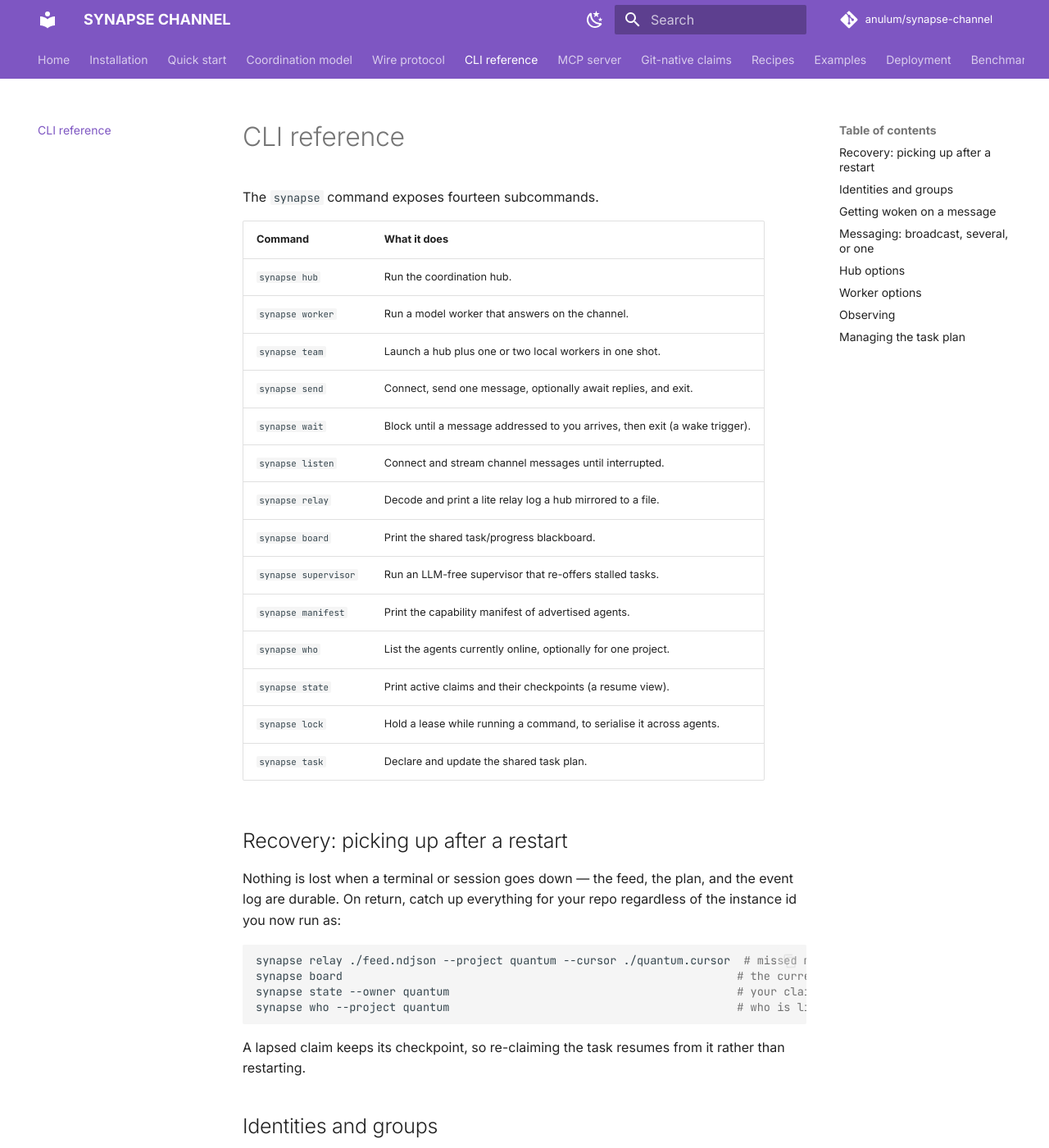
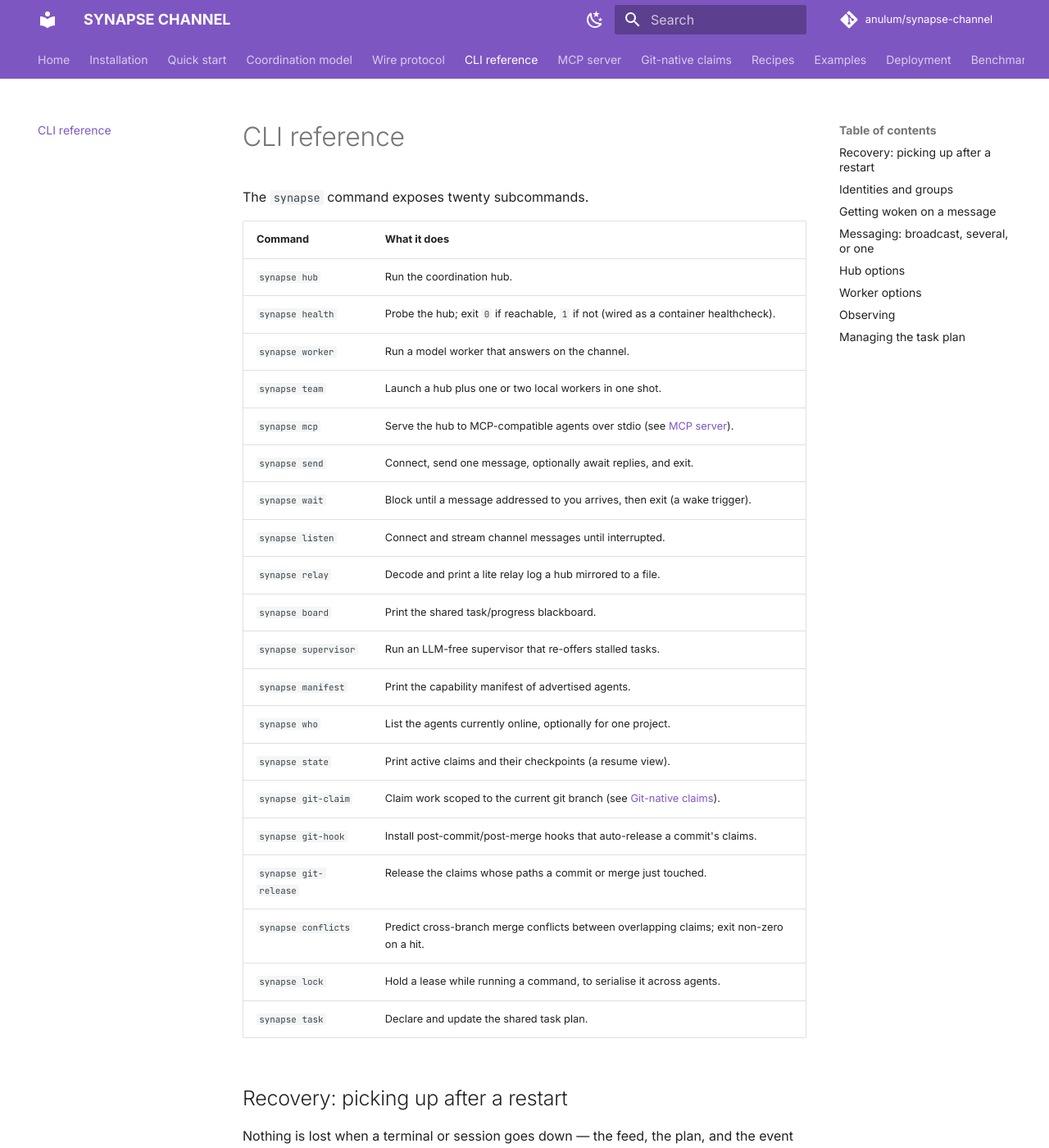
Before and after one commit to anulum/synapse-channel, an MkDocs documentation site: the page built from docs/cli.md, in a window 1280 px wide and 1400 px high. Shown: the whole window at 82% size. Built offline with MkDocs 1.6.1 and Material for MkDocs 9.7.7, drawn with Linux system fonts in a browser that asks for light colours; comment, search, counter and statistics services are not loaded.

Commit message:
docs: complete the CLI reference and mark the package Production/Stable
Add the six subcommands the CLI reference omitted — health, mcp, git-claim,
git-hook, git-release, and conflicts — with links to the MCP and git-native
guides, and correct the documented count to twenty. Move the Trove
development-status classifier to Production/Stable: the suite (747 tests,
100% coverage), strict typing, packaging (wheel ships every subpackage), and
docs are verified end to end, and a clean-room install plus a live hub smoke
of the claim, state, conflicts, and query paths pass.

Authored by Anulum Fortis & Arcane Sapience (protoscience@anulum.li)

```diff
--- a/docs/cli.md
+++ b/docs/cli.md
@@ -1,12 +1,14 @@
 # CLI reference
 
-The `synapse` command exposes fourteen subcommands.
+The `synapse` command exposes twenty subcommands.
 
 | Command | What it does |
 | --- | --- |
 | `synapse hub` | Run the coordination hub. |
+| `synapse health` | Probe the hub; exit `0` if reachable, `1` if not (wired as a container healthcheck). |
 | `synapse worker` | Run a model worker that answers on the channel. |
 | `synapse team` | Launch a hub plus one or two local workers in one shot. |
+| `synapse mcp` | Serve the hub to MCP-compatible agents over stdio (see [MCP server](mcp.md)). |
 | `synapse send` | Connect, send one message, optionally await replies, and exit. |
 | `synapse wait` | Block until a message addressed to you arrives, then exit (a wake trigger). |
 | `synapse listen` | Connect and stream channel messages until interrupted. |
@@ -16,6 +18,10 @@
 | `synapse manifest` | Print the capability manifest of advertised agents. |
 | `synapse who` | List the agents currently online, optionally for one project. |
 | `synapse state` | Print active claims and their checkpoints (a resume view). |
+| `synapse git-claim` | Claim work scoped to the current git branch (see [Git-native claims](git-claims.md)). |
+| `synapse git-hook` | Install post-commit/post-merge hooks that auto-release a commit's claims. |
+| `synapse git-release` | Release the claims whose paths a commit or merge just touched. |
+| `synapse conflicts` | Predict cross-branch merge conflicts between overlapping claims; exit non-zero on a hit. |
 | `synapse lock` | Hold a lease while running a command, to serialise it across agents. |
 | `synapse task` | Declare and update the shared task plan. |
 
--- a/pyproject.toml
+++ b/pyproject.toml
@@ -22,7 +22,7 @@
 ]
 keywords = ["multi-agent", "coordination", "websocket", "task-claims", "local-first"]
 classifiers = [
-  "Development Status :: 4 - Beta",
+  "Development Status :: 5 - Production/Stable",
   "Intended Audience :: Developers",
   "Programming Language :: Python :: 3",
   "Programming Language :: Python :: 3.10",
```
